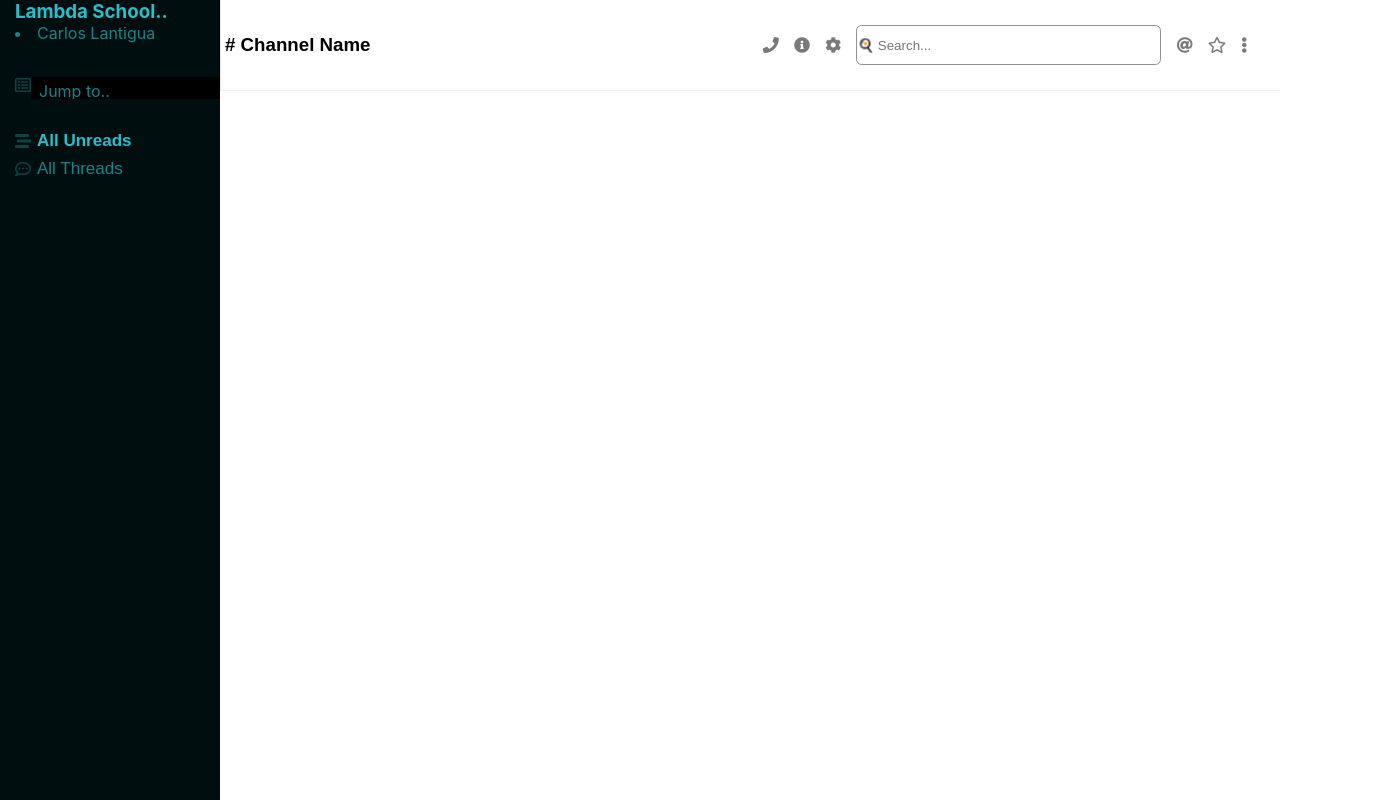
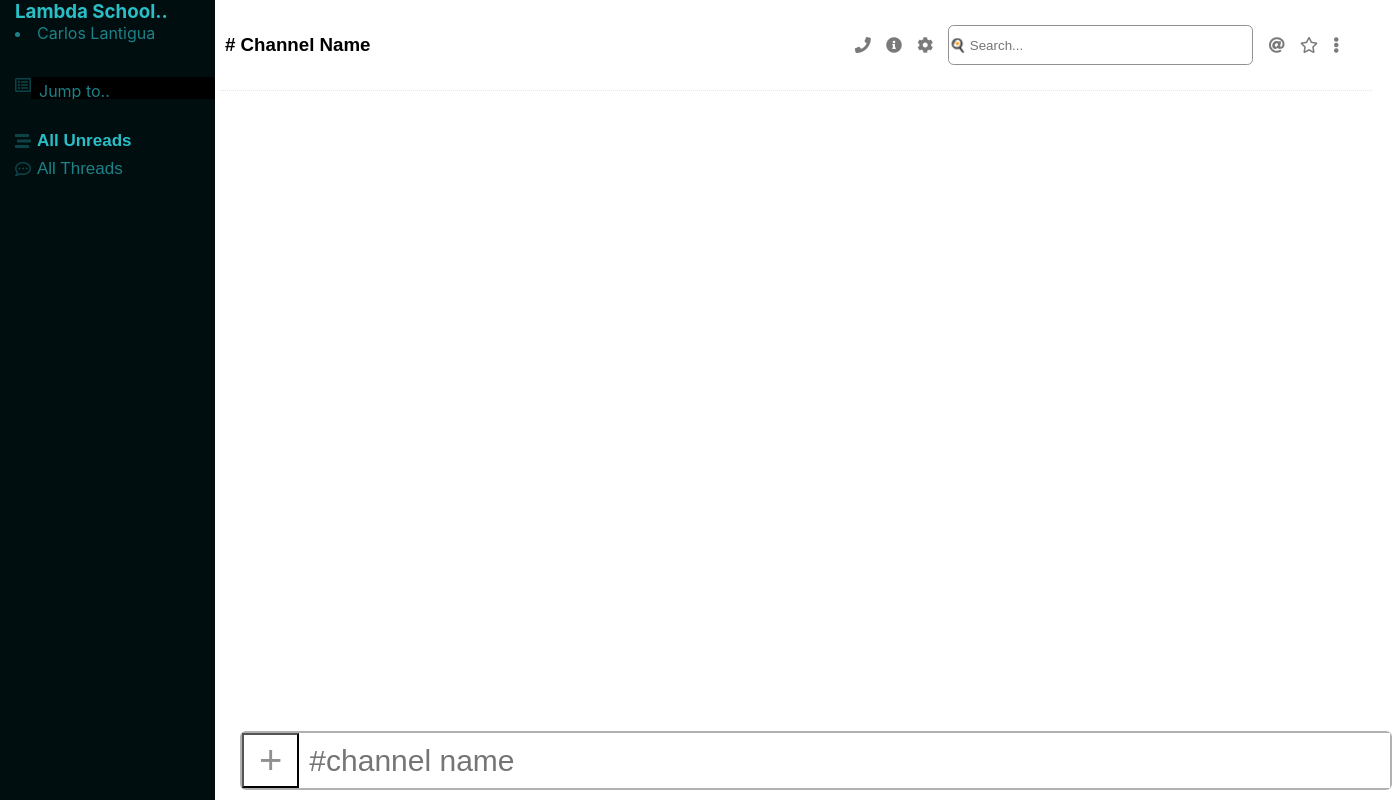
Before and after one commit to CLantigua2/slack_clone, a React (Create React App) app in the folder slack-clone/: page / in a window 1280 px wide. Shown: the whole page, 1392 px wide, since content can reach past the window. Built offline with nearby package versions, Linux system fonts and the light colour scheme.

Commit message:
completed base for comment and added all to container

```diff
--- /dev/null
+++ b/slack-clone/src/components/slackApp/Comment.js
@@ -0,0 +1,63 @@
+import React from 'react';
+import styled from 'styled-components';
+
+const Comment = () => {
+	return (
+		<StyledFooter>
+			<StyledForm action="submit">
+				<StyledButton>+</StyledButton>
+				<StyledInput type="text" placeholder="#channel name" />
+			</StyledForm>
+		</StyledFooter>
+	);
+};
+
+export default Comment;
+
+const StyledFooter = styled.div`
+	position: absolute;
+	bottom: 0;
+	width: 90%;
+	/* left: 0; */
+	box-sizing: border-box;
+	line-height: 1rem;
+	font-size: 16px;
+	display: block;
+	border: 2px solid rgba(145, 145, 147, .7);
+	border-radius: .375rem;
+	margin: 10px 20px;
+`;
+
+const StyledForm = styled.form`
+	display: flex;
+	position: relative;
+`;
+
+const StyledButton = styled.button`
+	color: #919193;
+	padding: 3px 15px;
+	height: auto;
+	font-size: 40px;
+	max-height: none;
+	min-height: 41px;
+	outline: 0;
+	background: #fff;
+	resize: none;
+	box-shadow: none;
+`;
+
+const StyledInput = styled.input`
+	font-size: 30px;
+	height: auto;
+	max-height: none;
+	min-height: 41px;
+	overflow: auto;
+	margin: 0;
+	width: 100%;
+	border: transparent;
+	background: #fff;
+	resize: none;
+	box-shadow: none;
+	color: #2c2d30;
+	padding-left: 10px;
+`;
--- a/slack-clone/src/components/slackApp/NavBar.js
+++ b/slack-clone/src/components/slackApp/NavBar.js
@@ -26,12 +26,11 @@ const StyledContainer = styled.div`
 	display: flex;
 	justify-content: space-between;
 	align-items: center;
-	margin-left: 220px;
 	margin-right: 0px;
 	background: #fff;
 	padding: 5px;
+	width: 100%;
 	height: 100%;
-	box-shadow: inset 1px 0 0 0 #e8e8e8;
 	box-sizing: border-box;
 	line-height: 1rem;
 	font-size: 16px;
@@ -58,7 +57,14 @@ const StyledInput = styled.input`
 	border-radius: .35rem;
 	border: 1px solid #919193;
 	font-family: NotoSansJP, Slack-Lato, appleLogo, sans-serif;
-	:hover {
+	transition: 0.3s ease-in-out;
+	&:hover {
 		border-color: #717274;
 	}
+	&:focus {
+		border: 1px solid #919193;
+		border-radius: .35rem;
+		width: 350px;
+		z-index: 3;
+	}
 `;
--- a/slack-clone/src/components/slackApp/SlackContainer.js
+++ b/slack-clone/src/components/slackApp/SlackContainer.js
@@ -1,14 +1,24 @@
 import React from 'react';
 import SlackSide from './SlackSide';
 import NavBar from './NavBar';
+import Comment from './Comment';
+import styled from 'styled-components';
 
 const SlackContainer = () => {
 	return (
-		<div>
+		<StyledContainer>
 			<SlackSide />
 			<NavBar />
-		</div>
+			<Comment />
+		</StyledContainer>
 	);
 };
 
 export default SlackContainer;
+
+const StyledContainer = styled.div`
+	display: flex;
+	flex-direction: column;
+	width: 90%;
+	margin-left: 220px;
+`;
--- a/slack-clone/src/components/slackApp/SlackSide.js
+++ b/slack-clone/src/components/slackApp/SlackSide.js
@@ -39,7 +39,7 @@ const StyledContainer = styled.div`
 	display: flex;
 	flex-direction: column;
 	padding-left: 15px;
-	width: 205px;
+	width: 200px;
 	height: 100vh;
 	position: absolute;
 	top: 0;
```
